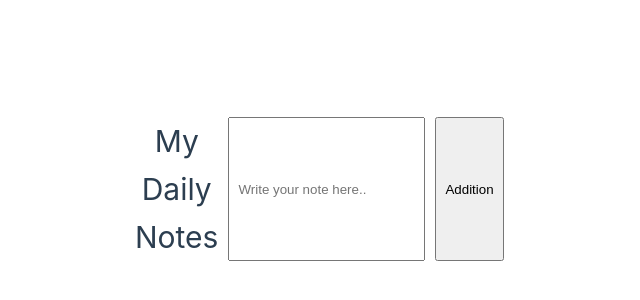
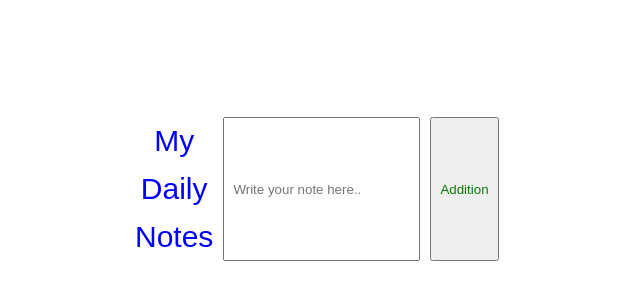
Before and after one commit to TSnem12/vue-todoList, a Vue app: page / in a window 1280 px wide. Shown: the part 206-506 px from the top of the page, without its empty margins (125-765 px from the left). Built offline with nearby package versions, Linux system fonts and the light colour scheme.

Commit message:
"تعديل على DailyNotes.vue"

```diff
--- a/src/components/DailyNotes.vue
+++ b/src/components/DailyNotes.vue
@@ -55,6 +55,7 @@ export default {
 </script>
 
 <style scoped>
+
 .notes-app {
   max-width: 400px;
   margin: auto;
@@ -62,26 +63,36 @@ export default {
   text-align: center;
 }
 .note-input {
-  text-decoration-color: blue;
   display: flex;
   gap: 10px;
   margin-bottom: 10px;
+  font-size: 24;
 }
+
 input {
   flex: 1;
   padding: 8px;
 }
+
 button {
   padding: 8px;
   cursor: pointer;
+  color: green;
 }
+
 ul {
   list-style: none;
   padding: 0;
 }
+
 li {
   display: flex;
   justify-content: space-between;
   margin-bottom: 5px;
 }
+
+h1 {
+    color: blue;
+    font-family: Arial, Helvetica, sans-serif;
+}
 </style>
```
